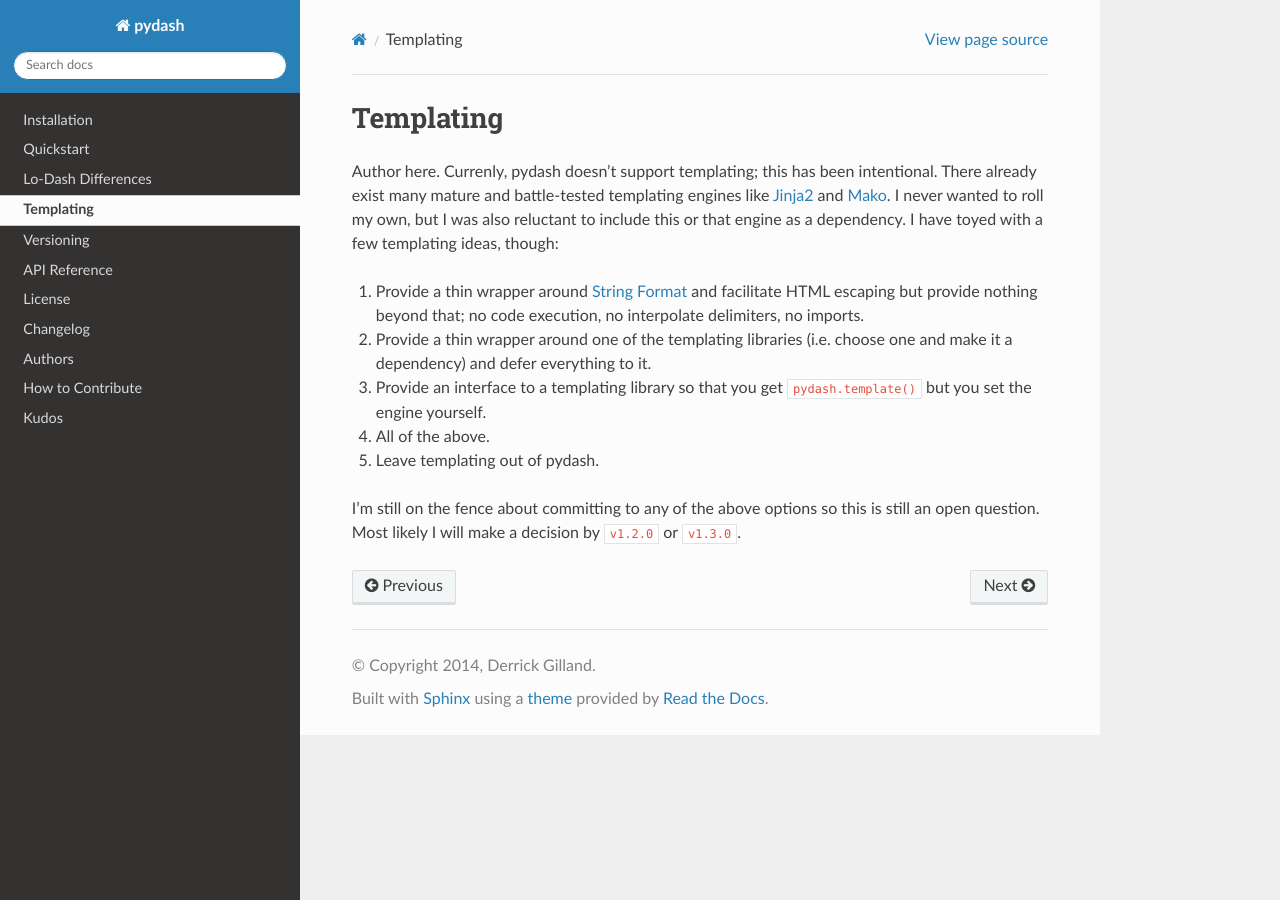
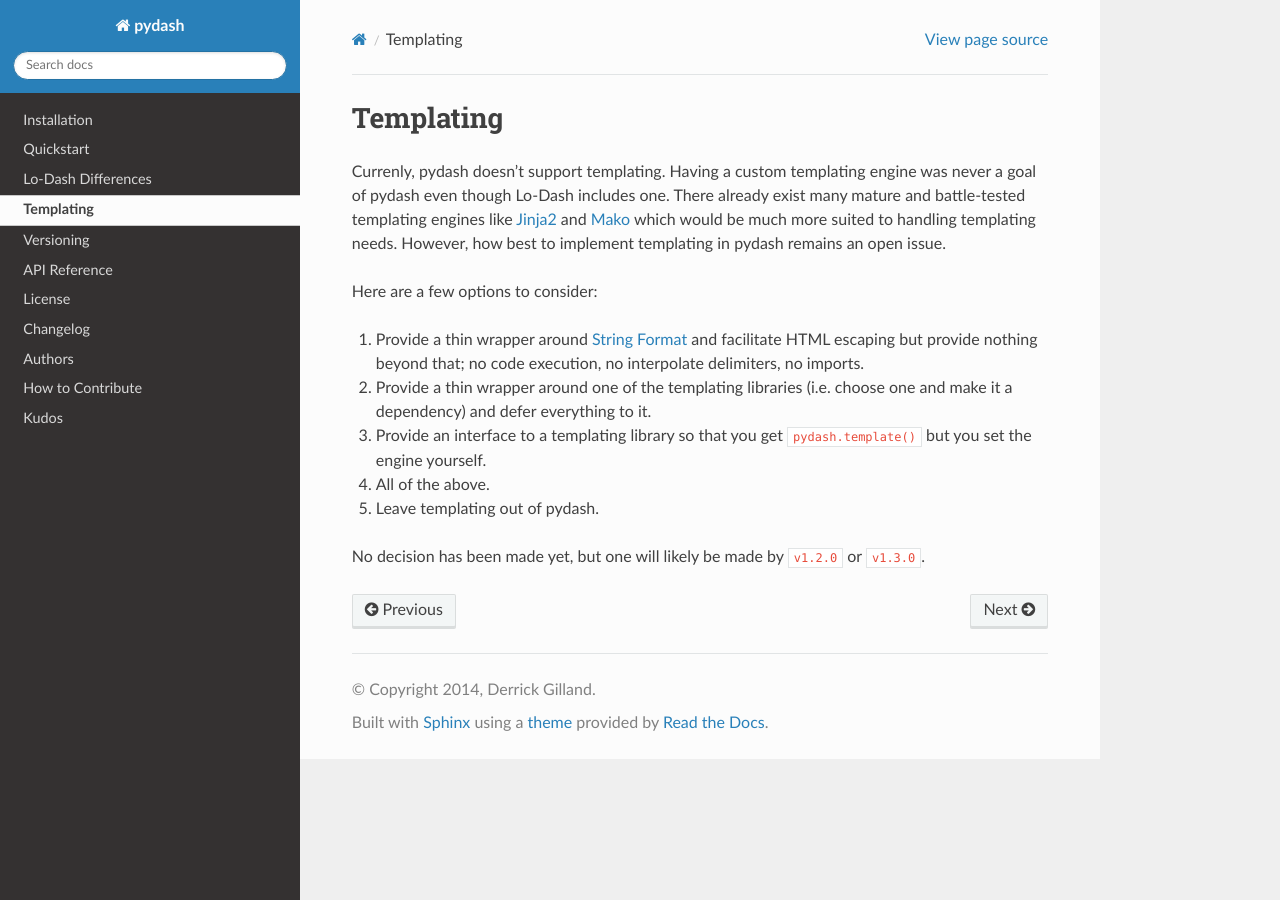
Before and after one commit to dgilland/pydash, a Sphinx documentation site: the page built from docs/templating.rst, in a window 1280 px wide. Built offline with Sphinx 7.4.7 and the Read the Docs theme 2.0.0, drawn with Linux system fonts in a browser that asks for light colours; the version number could not be read and is left out.

Commit message:
Reword templating.rst to be 3rd person.

```diff
--- a/docs/templating.rst
+++ b/docs/templating.rst
@@ -3,7 +3,9 @@
 Templating
 ==========
 
-Author here. Currenly, pydash doesn't support templating; this has been intentional. There already exist many mature and battle-tested templating engines like `Jinja2`_ and `Mako`_. I never wanted to roll my own, but I was also reluctant to include this or that engine as a dependency. I have toyed with a few templating ideas, though:
+Currenly, pydash doesn't support templating. Having a custom templating engine was never a goal of pydash even though Lo-Dash includes one. There already exist many mature and battle-tested templating engines like `Jinja2`_ and `Mako`_ which would be much more suited to handling templating needs. However, how best to implement templating in pydash remains an open issue.
+
+Here are a few options to consider:
 
 1. Provide a thin wrapper around `String Format`_ and facilitate HTML escaping but provide nothing beyond that; no code execution, no interpolate delimiters, no imports.
 2. Provide a thin wrapper around one of the templating libraries (i.e. choose one and make it a dependency) and defer everything to it.
@@ -11,7 +13,7 @@ Author here. Currenly, pydash doesn't support templating; this has been intentio
 4. All of the above.
 5. Leave templating out of pydash.
 
-I'm still on the fence about committing to any of the above options so this is still an open question. Most likely I will make a decision by ``v1.2.0`` or ``v1.3.0``.
+No decision has been made yet, but one will likely be made by ``v1.2.0`` or ``v1.3.0``.
 
 
 .. _Jinja2: http://jinja.pocoo.org/
```
